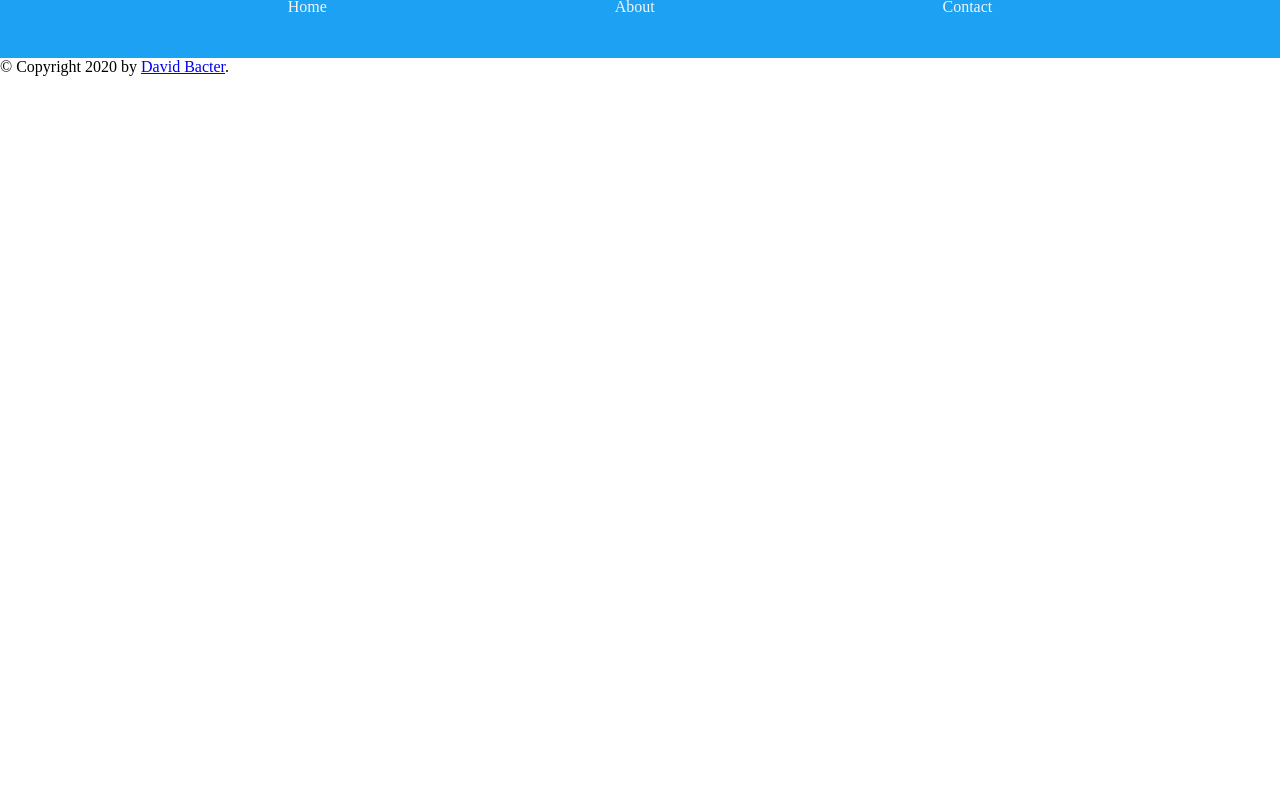
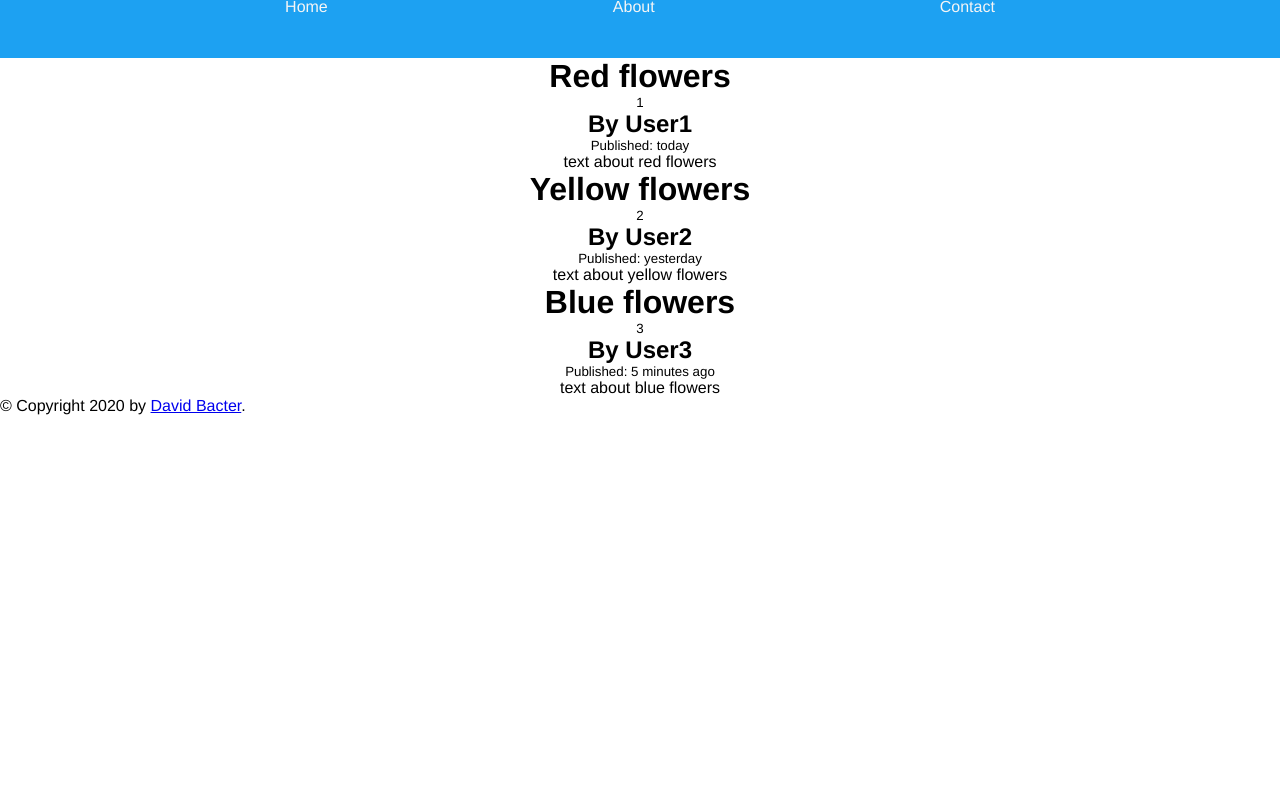
Before and after one commit to davidbacter01/flask-app, a Flask app: page / in a window 1280 px wide. Run offline with Flask 2, Linux system fonts and the light colour scheme.

Commit message:
adds functionality to display all posts

```diff
--- a/FlaskApp/app.py
+++ b/FlaskApp/app.py
@@ -1,14 +1,19 @@
 from flask import Flask, render_template, url_for
+from BlogPost import BlogPost
 
 app = Flask(__name__)
 
-blogs = []
+blogs = [
+    BlogPost(1,'Red flowers', 'text about red flowers','User1','today',),
+    BlogPost(2,'Yellow flowers', 'text about yellow flowers','User2','yesterday',),
+    BlogPost(3,'Blue flowers', 'text about blue flowers','User3','5 minutes ago',)
+         ]
 
 @app.route('/')
 @app.route('/index')
-def hello(name = None):
+def index(blogs=blogs):
     # Render the page
-    return render_template('index.html', name = name)
+    return render_template('index.html', blogs=blogs)
 
 if __name__ == '__main__':
     # Run the app server on localhost:4449
--- a/FlaskApp/static/css/style.css
+++ b/FlaskApp/static/css/style.css
@@ -3,6 +3,7 @@
     margin: 0;
     padding: 0;
     box-sizing: border-box;
+    font-family: 'Franklin Gothic Medium', 'Arial Narrow', Arial, sans-serif;
 }
 
 /*------navbar------*/
@@ -31,3 +32,9 @@ li a{
     text-decoration: none;
     color: whitesmoke;
 }
+/*------navbar-------*/
+
+#content{
+    text-align: center;
+    margin:auto;
+}
--- a/FlaskApp/templates/index.html
+++ b/FlaskApp/templates/index.html
@@ -1,2 +1,12 @@
 {% extends "base.html"%}
-{{ super() }}
+{% block content %}
+{% for post in blogs %}
+<div>
+    <h1>{{post.title}}</h1>
+    <small>{{post.id}}</small>
+    <h2>By {{post.owner}}</h2>
+    <small>Published: {{post.created_at}}</small>
+    <p>{{post.contents}}</p>
+</div>
+{% endfor %}
+{% endblock content %}
```
Also changed, not shown: FlaskApp/BlogPost.py (added, +9 -0 lines), 1 other file.
